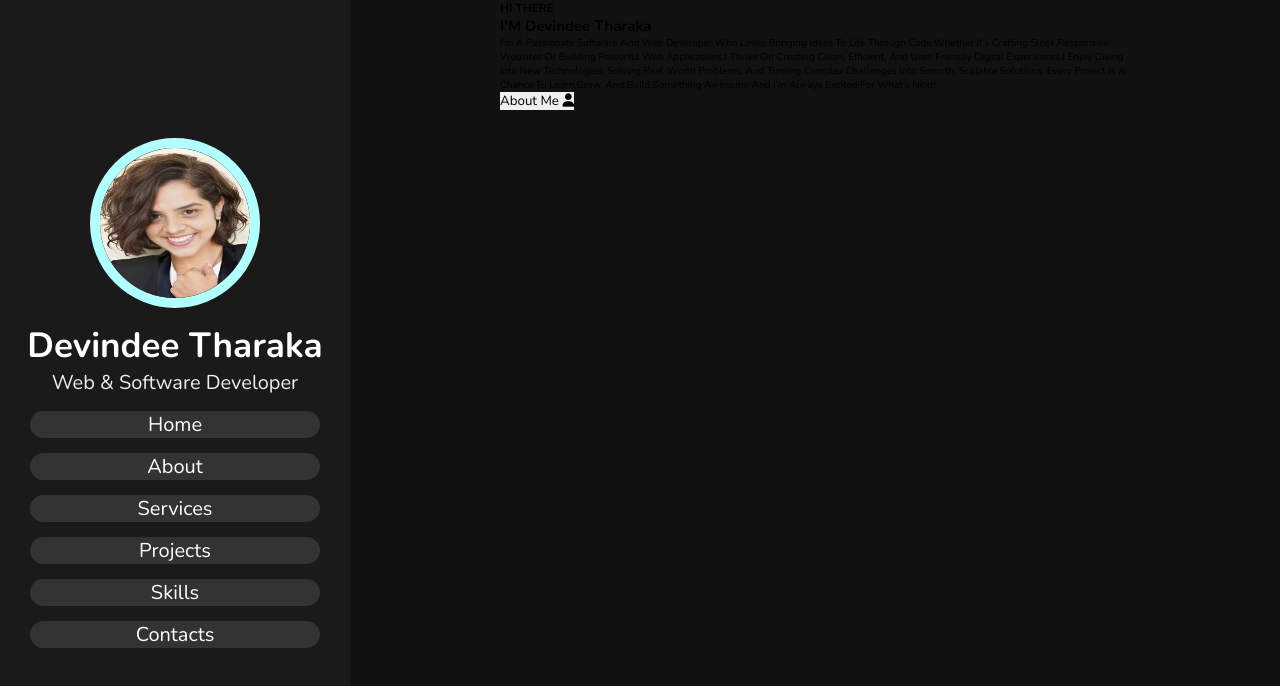
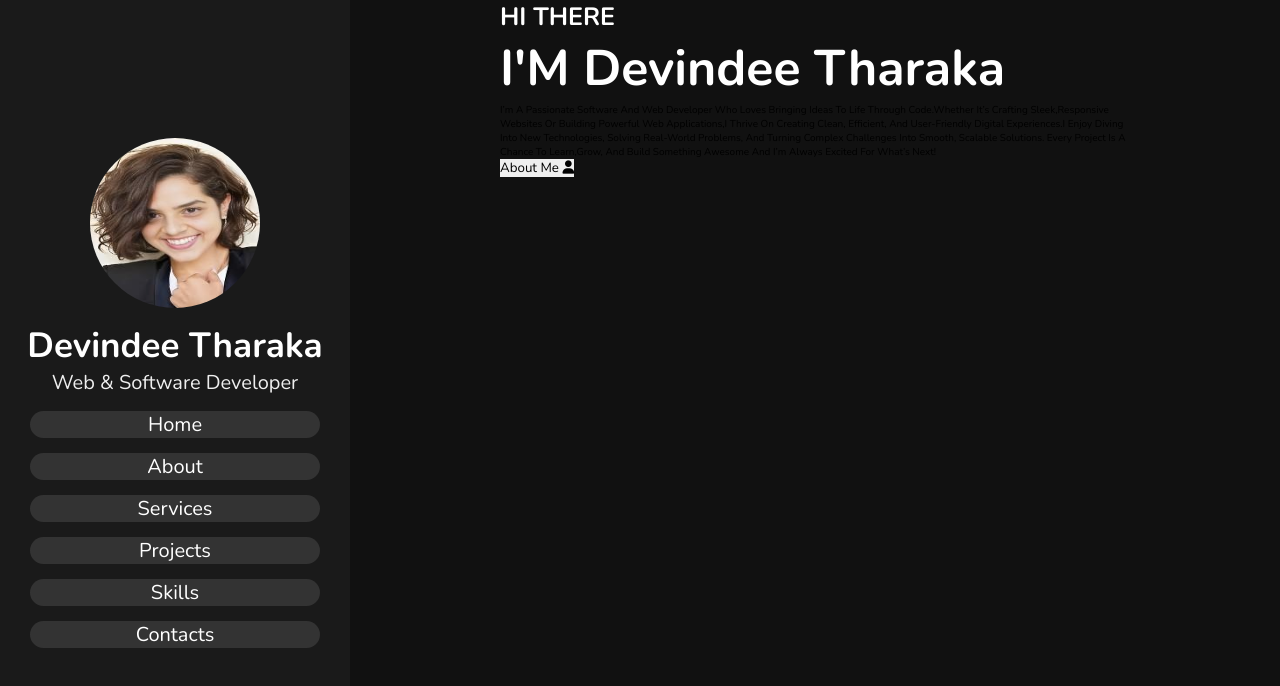
Before and after one commit to Dev-Dolawatta/portfolioUpdate-4, a plain HTML site: page index.html in a window 1280 px wide. Drawn offline with nearby package versions, Linux system fonts and the light colour scheme; a web font is replaced by a local one.

Commit message:
add styles to home h3 and h1

```diff
--- a/style.css
+++ b/style.css
@@ -59,7 +59,7 @@ header .user img{
     background-size: cover;
     margin-bottom: 1rem;
     /*--------------*/
-    border: 1rem solid var(--cyan);
+    /*border: 1rem solid var(--cyan);*/
 }
 header .user .name{
     font-size: 3.5rem;
@@ -109,6 +109,15 @@ header .navBar ul li a:hover{
     flex-flow: column;
     padding: 0 15rem;
 }
+.home h3{
+    font-size: 2.5rem;
+    color: #fff;
+}
+.home h1{
+    font-size: 5rem;
+    color: #fff;
+}
+
 
 
 
```
